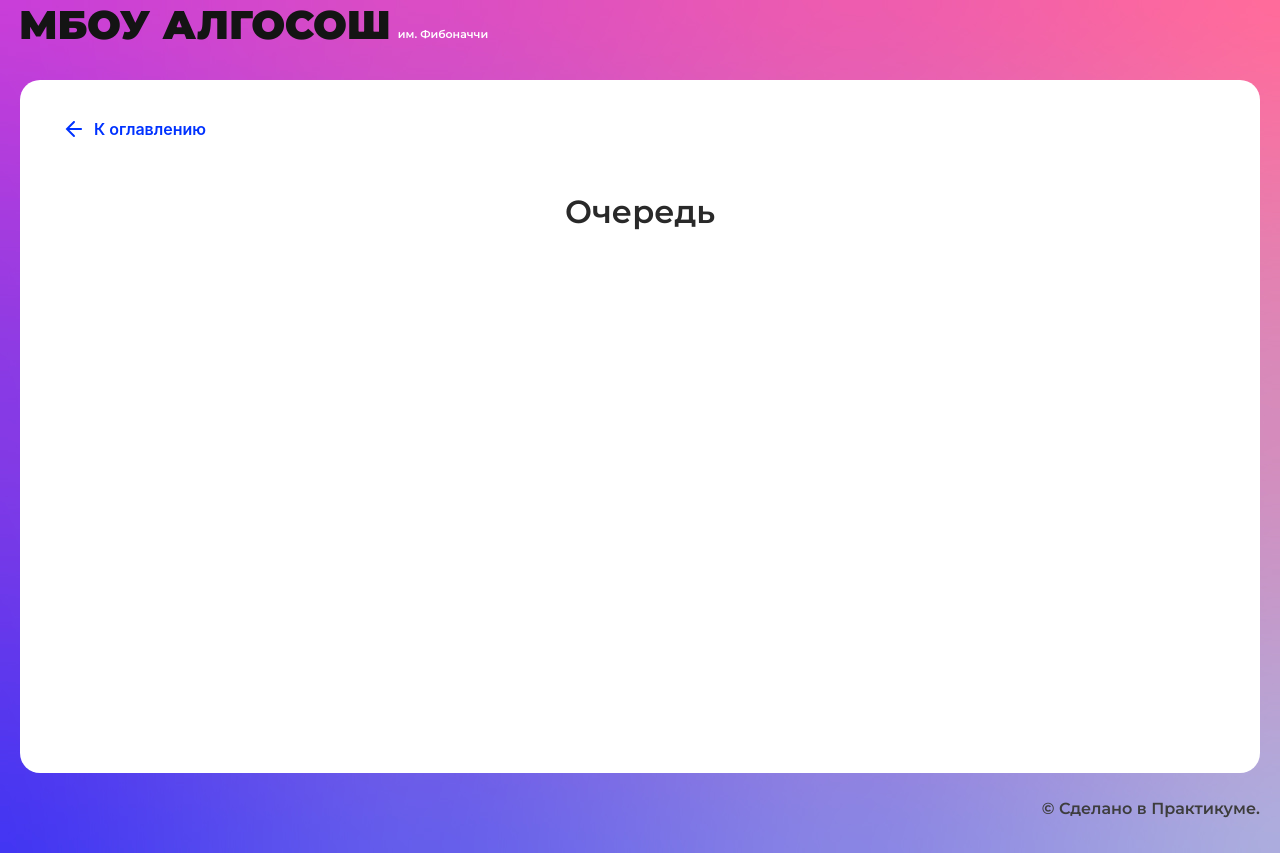
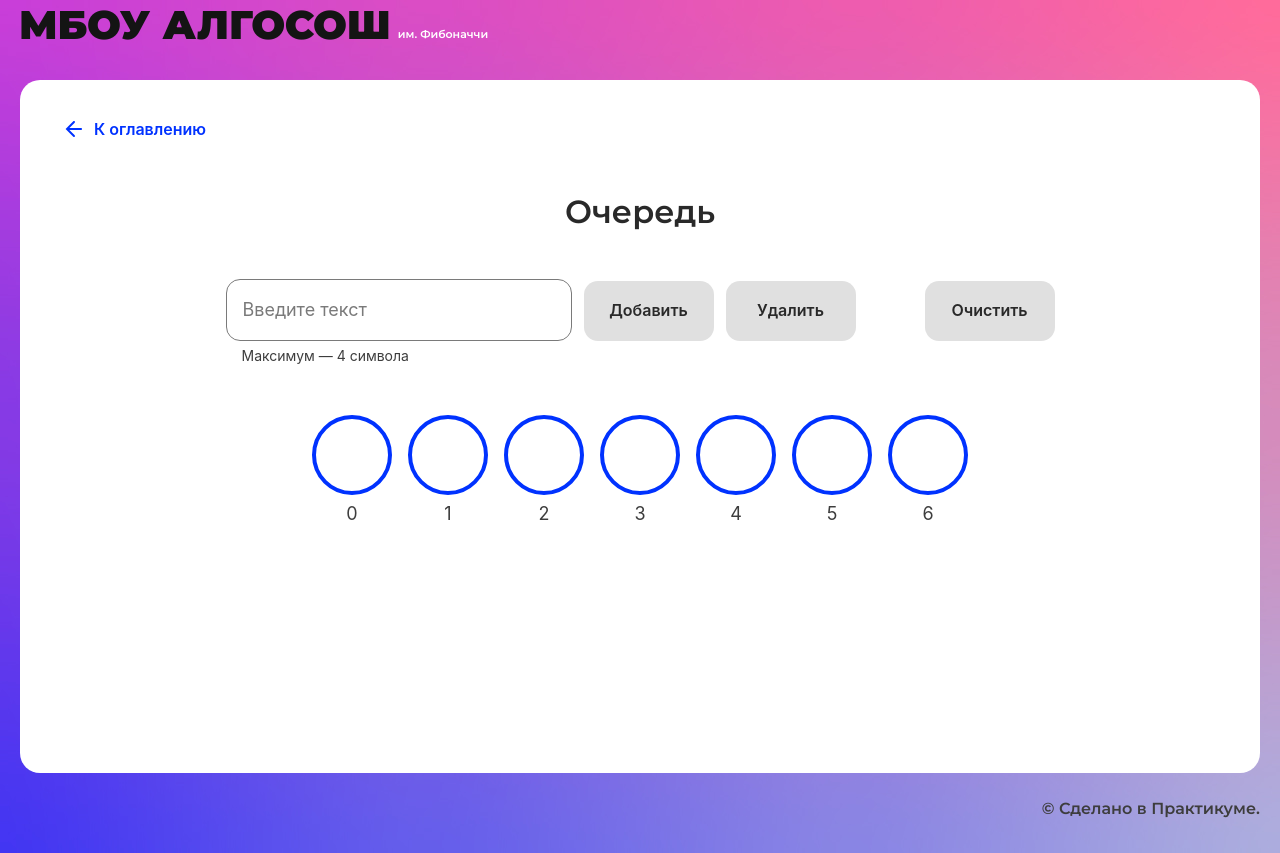
Before and after one commit to TolkinSL/algososh, a React (Create React App) app: page /queue in a window 1280 px wide. Built offline with nearby package versions, Linux system fonts and the light colour scheme.

Commit message:
Очередь

```diff
--- /dev/null
+++ b/src/components/queue-page/queue-page.module.css
@@ -0,0 +1,32 @@
+.main {
+    max-width: 829px;
+    margin: 0 auto;
+    padding: 0 0 48px 0;
+    display: flex;
+    justify-content: space-between;
+    align-items: baseline;
+    gap: 50px;
+}
+
+.review {
+    padding: 0;
+    margin: 0 auto;
+    display: flex;
+    flex-direction: row;
+    justify-content: center;
+    align-items: baseline;
+    flex-wrap: wrap;
+    gap: 16px;
+    row-gap: 48px;
+    width: 90%;
+    max-height: 348px;
+}
+
+.buttons {
+    display: flex;
+    flex-direction: row;
+    justify-content: center;
+    align-items: baseline;
+    min-width: 630px;
+    gap: 12px;
+}
--- a/src/components/queue-page/queue-page.tsx
+++ b/src/components/queue-page/queue-page.tsx
@@ -1,10 +1,113 @@
-import React from "react";
-import { SolutionLayout } from "../ui/solution-layout/solution-layout";
+import React, {useEffect, useState} from "react";
+import {SolutionLayout} from "../ui/solution-layout/solution-layout";
+import {ElementStates} from "../../types/element-states";
+
+import styles from "./queue-page.module.css";
+import {Button} from "../ui/button/button";
+import {Input} from "../ui/input/input";
+import {Circle} from "../ui/circle/circle";
+import QueueArr from "./queue";
 
 export const QueuePage: React.FC = () => {
-  return (
-    <SolutionLayout title="Очередь">
+    const [queue,] = useState(() => new QueueArr<string>());
+    const [head, setHead] = useState<number | null>(null);
+    const [tail, setTail] = useState<number | null>(null);
+    const [inputData, setInputData] = useState<string>('');
+    const [displayData, setDisplayData] = useState<string[]>([]);
+    const [loader, setLoader] = useState<"add" | "del" | "clear" | null>(null);
+    const [itemShow, setItemShow] = useState<number | null>(null);
 
-    </SolutionLayout>
-  );
+    function delay(time: number) {
+        return new Promise(resolve => setTimeout(resolve, time));
+    }
+
+    const onChangeInput = (e: React.ChangeEvent<HTMLInputElement>) => {
+        setInputData(e.target.value)
+    }
+
+    useEffect(() => {
+        setDisplayData([...queue.getItem()]);
+    }, []);
+
+    const onClickAdd = async () => {
+        if (inputData && inputData !== "" && head !== displayData.length - 1 && tail !== displayData.length - 1) {
+            setLoader("add");
+            tail !== null ? setItemShow(tail + 1) : setItemShow(0);
+            queue.enqueue(inputData);
+            setHead(queue.getHead);
+            setTail(queue.getTail);
+            setDisplayData([...queue.getItem()]);
+            setInputData('');
+            await delay(500);
+            setItemShow(null);
+            setLoader(null);
+        }
+    }
+
+    const onClickDel = async () => {
+        setLoader("del");
+        setItemShow(head);
+        await delay(500);
+        setItemShow(null);
+        queue.dequeue();
+        setHead(queue.getHead);
+        setTail(queue.getTail);
+        setDisplayData([...queue.getItem()]);
+        setLoader(null);
+    }
+
+    const onClickClear = async () => {
+        setLoader("clear");
+        queue.clear();
+        setDisplayData([...queue.getItem()]);
+        setHead(queue.getHead);
+        setTail(queue.getTail);
+        await delay(500);
+        setLoader(null);
+    }
+
+    return (
+        <SolutionLayout title="Очередь">
+            <div className={styles.main}>
+                <div className={styles.buttons}>
+                    <Input maxLength={4}
+                           isLimitText={true}
+                           value={inputData}
+                           onChange={onChangeInput}/>
+                    <Button
+                        text="Добавить"
+                        onClick={onClickAdd}
+                        isLoader={loader === "add"}
+                        disabled={!inputData || inputData === ""}
+                    />
+                    <Button
+                        text="Удалить"
+                        onClick={onClickDel}
+                        isLoader={loader === "del"}
+                        disabled={head === null || tail === null}
+                    />
+                </div>
+                <Button text="Очистить"
+                        onClick={onClickClear}
+                        isLoader={loader === "clear"}
+                        disabled={head === null}
+                />
+            </div>
+
+            <div className={styles.review}>
+                {displayData && displayData.map((element, index) => {
+                    return (
+                        <Circle
+                            state={itemShow === index ? ElementStates.Changing : ElementStates.Default}
+                            letter={element}
+                            key={index}
+                            index={index}
+                            head={index === head ? "head" : ""}
+                            tail={index === tail ? "tail" : ""}
+                        />
+                    )
+                })}
+            </div>
+        </SolutionLayout>
+    );
 };
--- /dev/null
+++ b/src/components/queue-page/queue.ts
@@ -0,0 +1,69 @@
+type Queue<T> = {
+    enqueue(value: T): void;
+    dequeue(): void;
+    getIsEmpty(): boolean;
+    getHead(): number | null;
+    getTail(): number | null;
+    clear(): void;
+    getItem(): Array<ArrayElement<T>>;
+}
+type ArrayElement<T> = T | "";
+
+export default class QueueArr<T> implements Queue<T> {
+    head: number | null;
+    tail: number | null;
+    array: Array<ArrayElement<T>>;
+
+    constructor(initValue: Array<T | ""> = ["", "", "", "", "", "", ""]) {
+        this.head = null;
+        this.tail = null;
+        this.array = initValue;
+    }
+
+    enqueue(element: T) {
+        if (this.head === null) {
+            this.array[0] = element;
+            this.head = 0;
+            this.tail = 0;
+        } else {
+            if (this.tail !== null && this.tail < this.array.length - 1) {
+                this.tail++
+                this.array[this.tail] = element;
+            } else if (this.tail === null && this.head > 0 && this.head !== this.array.length - 1) {
+                this.array[this.head] = element;
+                this.tail = this.head;
+            }
+        }
+    }
+
+    dequeue() {
+        if (this.head !== null && this.array[this.head] !== "" && this.head < this.array.length) {
+            this.array[this.head] = "";
+            if (this.head === this.array.length - 1 || this.head === this.tail) this.tail = null;
+            this.head < this.array.length - 1 && this.head++;
+        }
+    }
+
+    getHead = () => {
+        return this.head;
+    }
+
+    getTail = () => {
+        return this.tail;
+    }
+
+    getIsEmpty = () => {
+        return this.array.length === 0;
+    }
+    getItem = () => {
+        return this.array;
+    }
+
+    clear() {
+        for (let i = 0; i < this.array.length; i++) {
+            this.array[i] = "";
+        }
+        this.head = null;
+        this.tail = null;
+    }
+}
```
